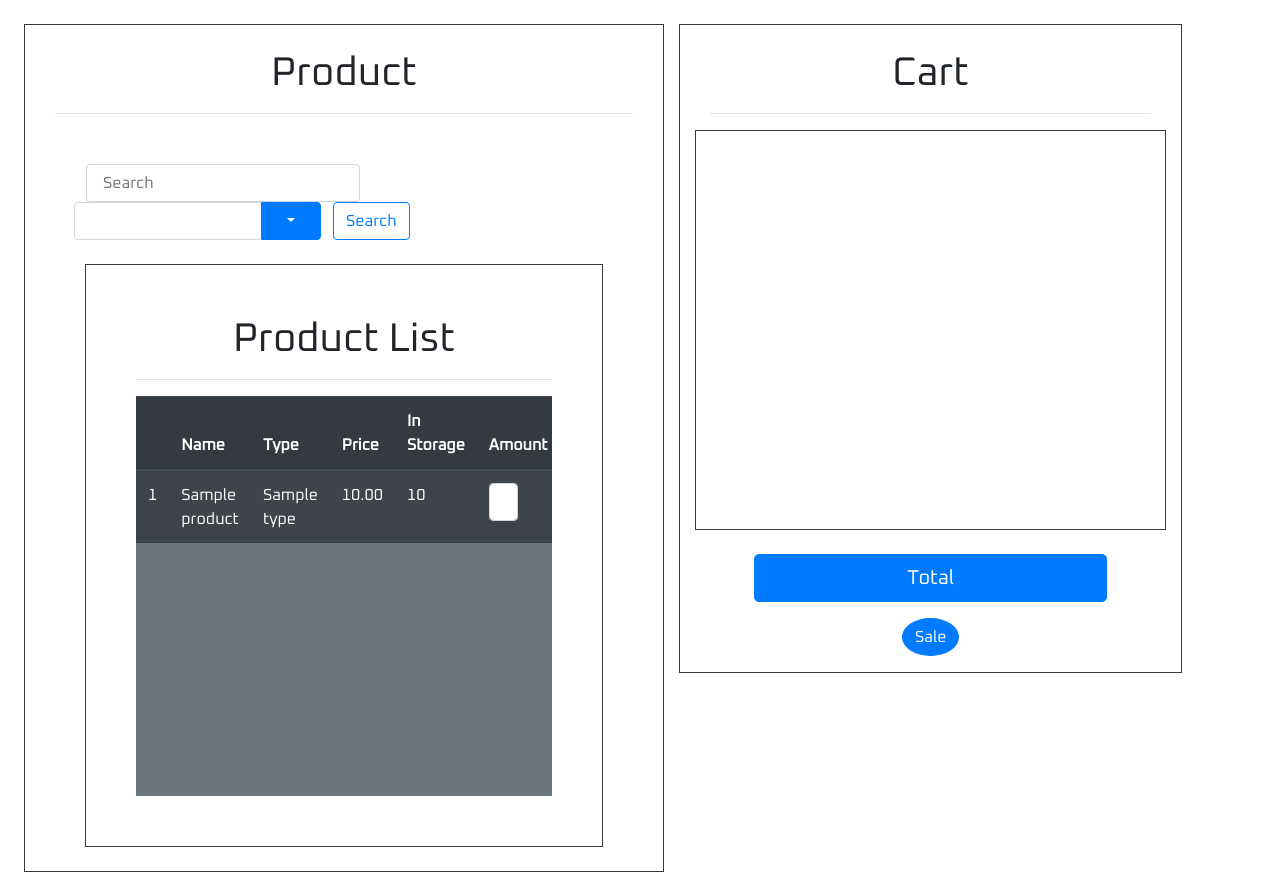
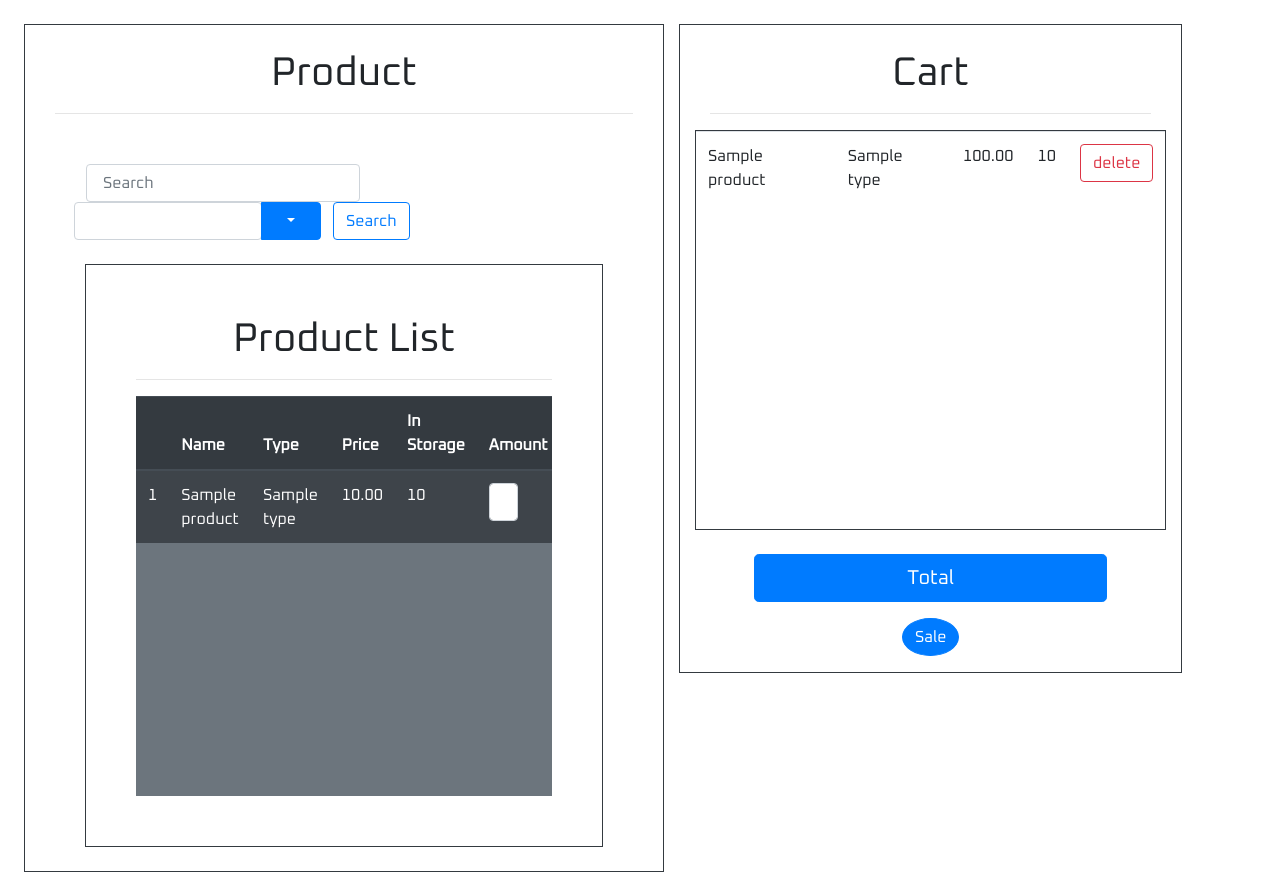
Before and after one commit to blackjokerrr/POS, a Django app: page /index/ in a window 1280 px wide. Shown: the part 61-933 px from the top of the page. Run offline with Django 3.2, Linux system fonts and the light colour scheme; a user stored in the database is signed in; tables that the repository leaves empty hold one stand-in row (values such as "Sample post"); some libraries are stand-ins or nearby versions.

Commit message:
Update Finish Home page

```diff
--- a/Management/models.py
+++ b/Management/models.py
@@ -3,10 +3,9 @@ from django.db import models
 
 class Order(models.Model):
     date_time = models.DateField(auto_now=True)
-    id_of_order = models.CharField(max_length=6)
     total_price = models.DecimalField(max_digits=6, decimal_places=2)
     def __str__(self):
-        return str(self.date_time) + ' ID: ' + self.id_of_order
+        return str(self.date_time)
 
 class Type(models.Model):
     name = models.CharField(max_length=50)
--- a/Sale/models.py
+++ b/Sale/models.py
@@ -6,3 +6,5 @@ class Order_Product(models.Model):
     order_id = models.ForeignKey(Order, on_delete=models.PROTECT)
     product_id = models.ForeignKey(Product, on_delete=models.PROTECT)
     amount = models.IntegerField()
+    def __str__(self):
+        return self.product_id.name + ' ' + str(self.product_id.price) + ' ' + str(self.amount) + ' EA'
--- a/Sale/templates/index/index.html
+++ b/Sale/templates/index/index.html
@@ -88,11 +88,34 @@ Sale
                     <hr>
                 </div>
                 <div class='border border-dark mb-4' style='height: 400px; overflow: auto;'>
-                    {% if cart.not_send == '' and cart.amount > 0 %}
-                        {{ cart.name }}
-                        {{ cart.type }}
-                        {{ cart.price }}
-                        {{ cart.amount }}
+                    {% if cart.not_send == '' %}
+                        <table class='table'>
+                            <tbody>
+                                {% for orders in cart.list_of_orders %}
+                                <tr>
+                                    <td>
+                                        {{ orders.0 }}
+                                    </td>
+                                    <td>
+                                        {{ orders.1 }}
+                                    </td>
+                                    <td>
+                                        {{ orders.2 }}
+                                    </td>
+                                    <td>
+                                        {{ orders.3 }}
+                                    </td>
+                                    <td>
+                                        <form action='{{ cart.number_page }}/delete' method='POST'>
+                                            {% csrf_token %}
+                                            <input type='hidden' value='{{ orders.0 }}' name='delete'>
+                                            <button class='btn btn-outline-danger'>delete</button>
+                                        </form>
+                                    </td>
+                                </tr>
+                                {% endfor %}
+                            </tbody>
+                        </table>
                     {% endif %}
                 </div>
                 <div class='text-center'>
@@ -103,4 +126,5 @@ Sale
         </div>
     </div>
 </div>
+
 {% endblock body %}
--- a/Sale/urls.py
+++ b/Sale/urls.py
@@ -5,6 +5,6 @@ from Sale import views
 
 urlpatterns = [
     path('index/', views.Index, name='index'),
-    path('index/<int:key_of>', views.Index, name='cart')
-
+    path('index/<int:key_of>', views.Index, name='cart'),
+    path('index/<int:number_of_page>/delete', views.Delete, name='delete')
 ]
--- a/Sale/views.py
+++ b/Sale/views.py
@@ -33,10 +33,11 @@ def go_login(request):
 
 
 # Home
-
+@login_required
 def Index(request, key_of=0):
     product = Product.objects.all().order_by('pk')
     cart, alert = {}, ''
+    storage_order_object = []
 
     if request.method == 'POST':
         item = Product.objects.get(name__iexact=request.POST.get('get_product'))
@@ -57,20 +58,67 @@ def Index(request, key_of=0):
             item.delete()
 
         #create order
-        o = Order(id_of_order='23233', total_price=item.price*amount)
-        o.save()
+        if amount > 0:
+            order = Order(total_price=item.price)
+            order.save()
 
-        order_product = Order_Product(order_id=o, product_id=item, amount=amount)
-        order_product.save()
+            order_product = Order_Product.objects.create(order_id=order, product_id=item, amount=amount)
+            order_product.save()
+
+
+
+        listed_order = []
+        same_order = Order_Product.objects.filter(product_id__name__icontains=item.name)
+        check_same_order = ''
+
+        if len(same_order) > 1:
+            first_order = same_order[0]
+            first_order.product_id.price += same_order[1].product_id.price * same_order[1].amount
+            first_order.amount += same_order[1].amount
+            same_order[1].delete()
+            first_order.save()
+
+        order_all = Order_Product.objects.all().order_by('amount')
+
+        for orders in order_all:
+            listed_order.append([
+                orders.product_id.name,
+                orders.product_id.type_of,
+                orders.product_id.price * orders.amount,
+                orders.amount
+            ])
 
 
         cart = {
-            'name': item.name,
-            'type': item.type_of,
-            'price': item.price * amount if amount != 0 else 1,
             'amount': amount,
-            'not_send': not_send
+            'not_send': not_send,
+            'list_of_orders': listed_order,
+            'number_page': key_of
         }
+
+
+    if request.method == 'GET' and Order_Product.objects.all() != None:
+
+        show = Order_Product.objects.all().order_by('amount')
+        listed_show = []
+        for orders in show:
+            listed_show.append([
+                orders.product_id.name,
+                orders.product_id.type_of,
+                orders.product_id.price * orders.amount,
+                orders.amount
+            ])
+
+
+        cart = {
+            'amount': 10,
+            'not_send': '',
+            'list_of_orders': listed_show,
+            'number_page': key_of
+        }
+
+
+
 
     return render(request, 'index/index.html', context = {
         'product': product,
@@ -81,11 +129,13 @@ def Index(request, key_of=0):
     })
 
 
-def random():
-    listed_of_number = [[0, 1, 2], 0, 1, 2, 3, 4, 5, 6, 7, 8, 9]
-    number_random = ''
+def Delete(request, number_of_page):
 
-    for rb in listed_of_number[0]:
-        number_random += str(rb)
+    if request.method == 'POST':
+        find_value = request.POST.get('delete')
 
-    return number_random
+        find_objects = Order_Product.objects.filter(product_id__name__icontains = find_value)
+
+        find_objects.delete()
+
+    return redirect('/index/')
```
Also changed, not shown: Management/migrations/0020_remove_order_id_of_order.py (added).
